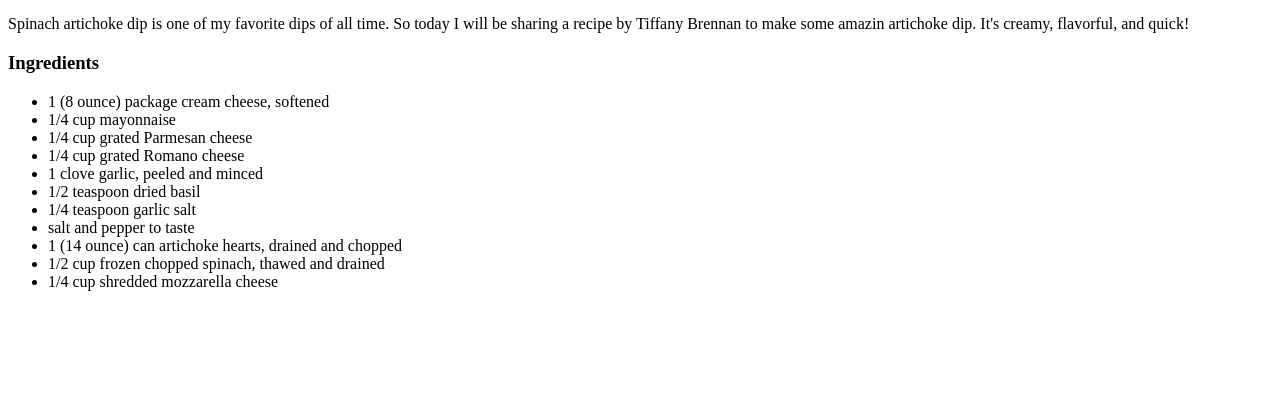
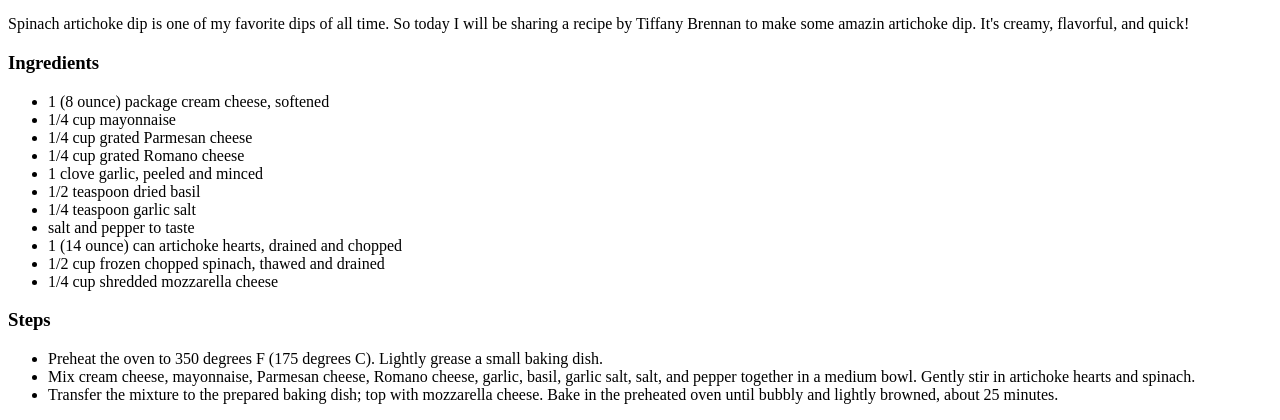
Before and after one commit to Brayden1302/odin-recipes, a plain HTML site: page recipes/artichoke-dip.html in a window 1280 px wide. Shown: the part 428-848 px from the top of the page. Before the commit the page ends 800 px from the top, so only its background shows below. Drawn offline with Linux system fonts and the light colour scheme.

Commit message:
Create steps and add recipe steps

```diff
--- a/recipes/artichoke-dip.html
+++ b/recipes/artichoke-dip.html
@@ -23,5 +23,11 @@
             <li>1/2 cup frozen chopped spinach, thawed and drained</li>
             <li>1/4 cup shredded mozzarella cheese</li>
         </ul>
+        <h3>Steps</h3>
+        <ul>
+            <li>Preheat the oven to 350 degrees F (175 degrees C). Lightly grease a small baking dish.</li>
+            <li>Mix cream cheese, mayonnaise, Parmesan cheese, Romano cheese, garlic, basil, garlic salt, salt, and pepper together in a medium bowl. Gently stir in artichoke hearts and spinach.</li>
+            <li>Transfer the mixture to the prepared baking dish; top with mozzarella cheese. Bake in the preheated oven until bubbly and lightly browned, about 25 minutes.</li>
+        </ul>
     </body>
 </html>
```
